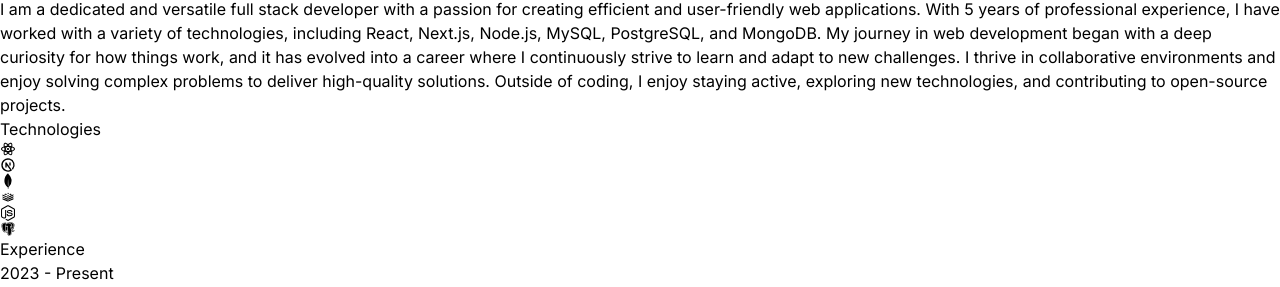
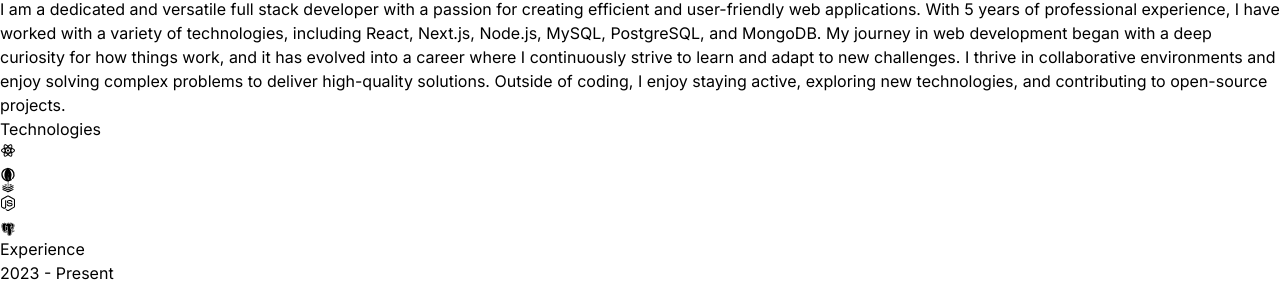
Before and after one commit to Thoufiq-Uchiha-23/Framer-Motion-Portfolio, a React (Vite) app: page / in a window 1280 px wide. Shown: the part 1291-1578 px from the top of the page. Built offline with nearby package versions, Linux system fonts and the light colour scheme.

Commit message:
Mission: Technologies section completed

```diff
--- a/src/components/Technologies.jsx
+++ b/src/components/Technologies.jsx
@@ -1,36 +1,92 @@
-import { RiReactjsLine } from "react-icons/ri"
-import { TbBrandNextjs } from "react-icons/tb"
-import { SiMongodb } from "react-icons/si"
-import { DiRedis } from "react-icons/di"
-import { FaNodeJs } from "react-icons/fa"
-import { BiLogoPostgresql } from "react-icons/bi"
+import { RiReactjsLine } from "react-icons/ri";
+import { TbBrandNextjs } from "react-icons/tb";
+import { SiMongodb } from "react-icons/si";
+import { DiRedis } from "react-icons/di";
+import { FaNodeJs } from "react-icons/fa";
+import { BiLogoPostgresql } from "react-icons/bi";
+import { motion } from "framer-motion";
+
+const iconVariants = (duration) => ({
+  initial: { y: -10 },
+  animate: {
+    y: [10, -10],
+    transition: {
+      duration: duration,
+      ease: "linear",
+      repeat: Infinity,
+      repeatType: "reverse",
+    },
+  },
+});
 
 const Technologies = () => {
   return (
     <div className="border-b border-neutral-800 pb-24">
-        <h2 className="my-20 text-center text-4xl">Technologies</h2>
-        <div className="flex flex-wrap items-center justify-center gap-4">
-            <div className="rounded-2xl border-4 border-neutral-800 p-4">
-                <RiReactjsLine className="text-7xl text-cyan-400" />
-            </div>
-            <div className="rounded-2xl border-4 border-neutral-800 p-4">
-                <TbBrandNextjs className="text-7xl" />
-            </div>
-            <div className="rounded-2xl border-4 border-neutral-800 p-4">
-                <SiMongodb className="text-7xl text-green-500" />
-            </div>
-            <div className="rounded-2xl border-4 border-neutral-800 p-4">
-                <DiRedis className="text-7xl text-red-700" />
-            </div>
-            <div className="rounded-2xl border-4 border-neutral-800 p-4">
-                <FaNodeJs className="text-7xl text-green-500" />
-            </div>
-            <div className="rounded-2xl border-4 border-neutral-800 p-4">
-                <BiLogoPostgresql className="text-7xl text-sky-700" />
-            </div>
-        </div>
+      <motion.h2
+        whileInView={{ opacity: 1, y: 0 }}
+        initial={{ opacity: 0, y: -100 }}
+        transition={{ duration: 1.5 }}
+        className="my-20 text-center text-4xl"
+      >
+        Technologies
+      </motion.h2>
+      <motion.div
+        whileInView={{ opacity: 1, x: 0 }}
+        initial={{ opacity: 0, x: -100 }}
+        transition={{ duration: 1.5 }}
+        className="flex flex-wrap items-center justify-center gap-4"
+      >
+        <motion.div
+          variants={iconVariants(2.5)}
+          initial="initial"
+          animate="animate"
+          className="rounded-2xl border-4 border-neutral-800 p-4"
+        >
+          <RiReactjsLine className="text-7xl text-cyan-400" />
+        </motion.div>
+        <motion.div
+          variants={iconVariants(3)}
+          initial="initial"
+          animate="animate"
+          className="rounded-2xl border-4 border-neutral-800 p-4"
+        >
+          <TbBrandNextjs className="text-7xl" />
+        </motion.div>
+        <motion.div
+          variants={iconVariants(5)}
+          initial="initial"
+          animate="animate"
+          className="rounded-2xl border-4 border-neutral-800 p-4"
+        >
+          <SiMongodb className="text-7xl text-green-500" />
+        </motion.div>
+        <motion.div
+          variants={iconVariants(2)}
+          initial="initial"
+          animate="animate"
+          className="rounded-2xl border-4 border-neutral-800 p-4"
+        >
+          <DiRedis className="text-7xl text-red-700" />
+        </motion.div>
+        <motion.div
+          variants={iconVariants(6)}
+          initial="initial"
+          animate="animate"
+          className="rounded-2xl border-4 border-neutral-800 p-4"
+        >
+          <FaNodeJs className="text-7xl text-green-500" />
+        </motion.div>
+        <motion.div
+          variants={iconVariants(4)}
+          initial="initial"
+          animate="animate"
+          className="rounded-2xl border-4 border-neutral-800 p-4"
+        >
+          <BiLogoPostgresql className="text-7xl text-sky-700" />
+        </motion.div>
+      </motion.div>
     </div>
-  )
-}
+  );
+};
 
-export default Technologies
+export default Technologies;
```
